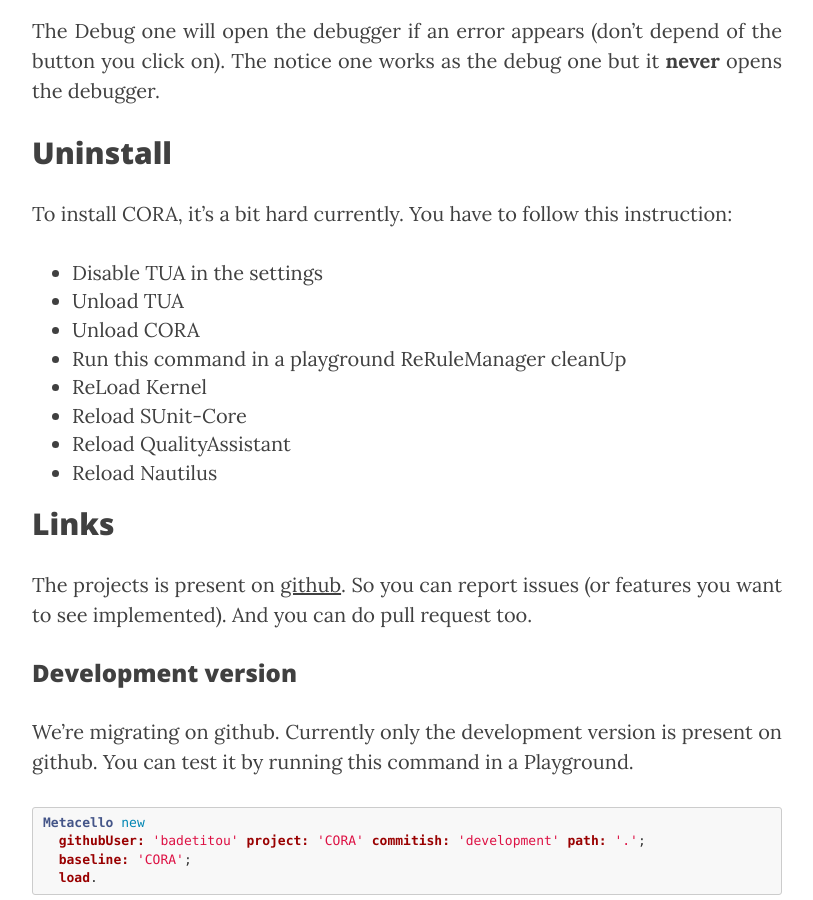
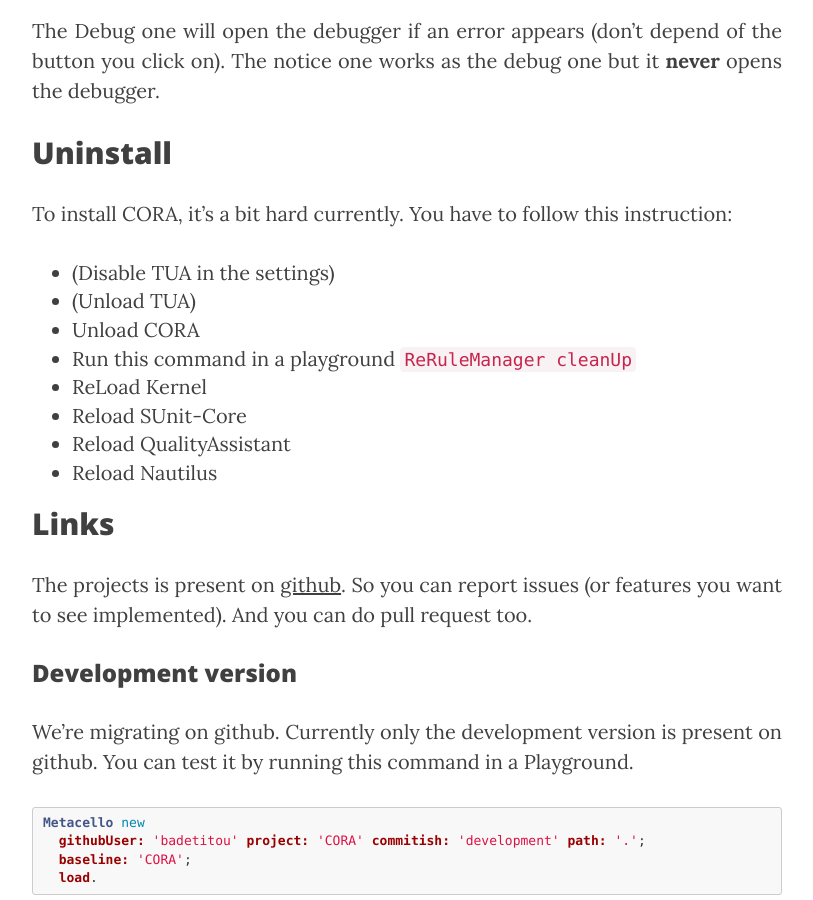
Before and after one commit to badetitou/badetitou.github.io, a Jekyll site: the page built from _posts/2017-07-05-CORA.md, in a window 1280 px wide and 900 px high, scrolled down 8978 px. Shown: the whole window, without its empty margins (233-1046 px from the left). Built offline with Jekyll 4.4.1, drawn with Linux system fonts in a browser that asks for light colours; nearby versions of some CDN libraries.

Commit message:
Pretty add

```diff
--- a/_posts/2017-07-05-CORA.md
+++ b/_posts/2017-07-05-CORA.md
@@ -226,10 +226,10 @@
 
 To install CORA, it's a bit hard currently. You have to follow this instruction:
 
-- Disable TUA in the settings
-- Unload TUA
+- (Disable TUA in the settings)
+- (Unload TUA)
 - Unload CORA
-- Run this command in a playground ReRuleManager cleanUp
+- Run this command in a playground `ReRuleManager cleanUp`
 - ReLoad Kernel
 - Reload SUnit-Core
 - Reload QualityAssistant
```
